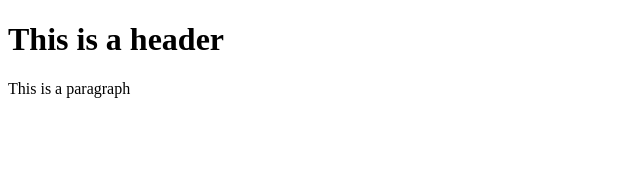
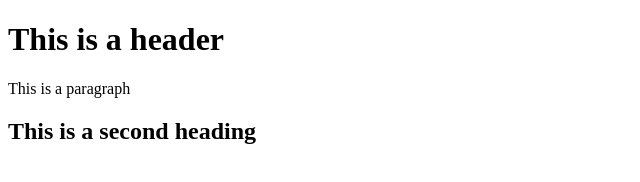
Before and after one commit to Pawansinghla/Test, a website: page index.html in a window 1280 px wide. Shown: the whole page, without its empty margins (0-640 px from the left). Drawn offline with Linux system fonts and the light colour scheme.

Commit message:
Update index.html
Added a statement

```diff
--- a/index.html
+++ b/index.html
@@ -4,5 +4,6 @@
     <body>
         <h1> This is a header</h1>
         <p1> This is a paragraph</p1>
+        <h2>This is a second heading</h2>
     </body>
 </html>
```
